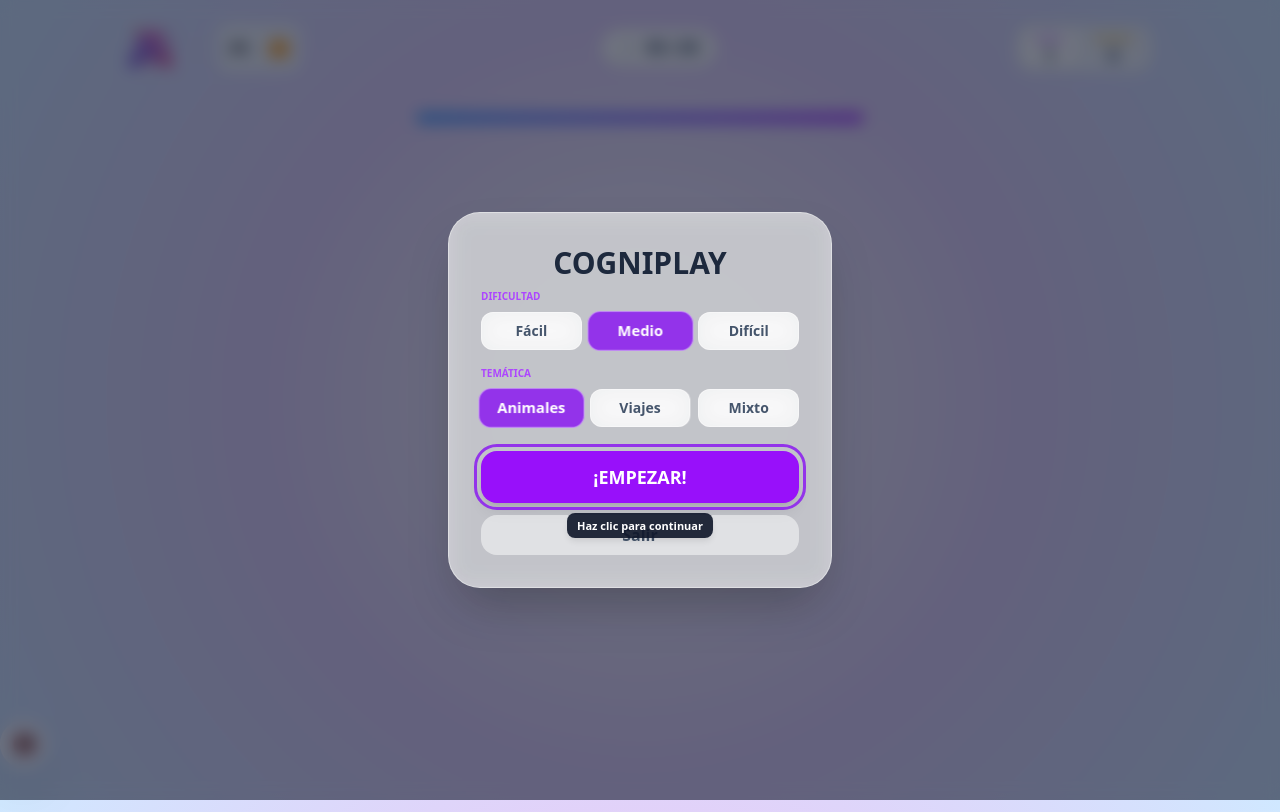
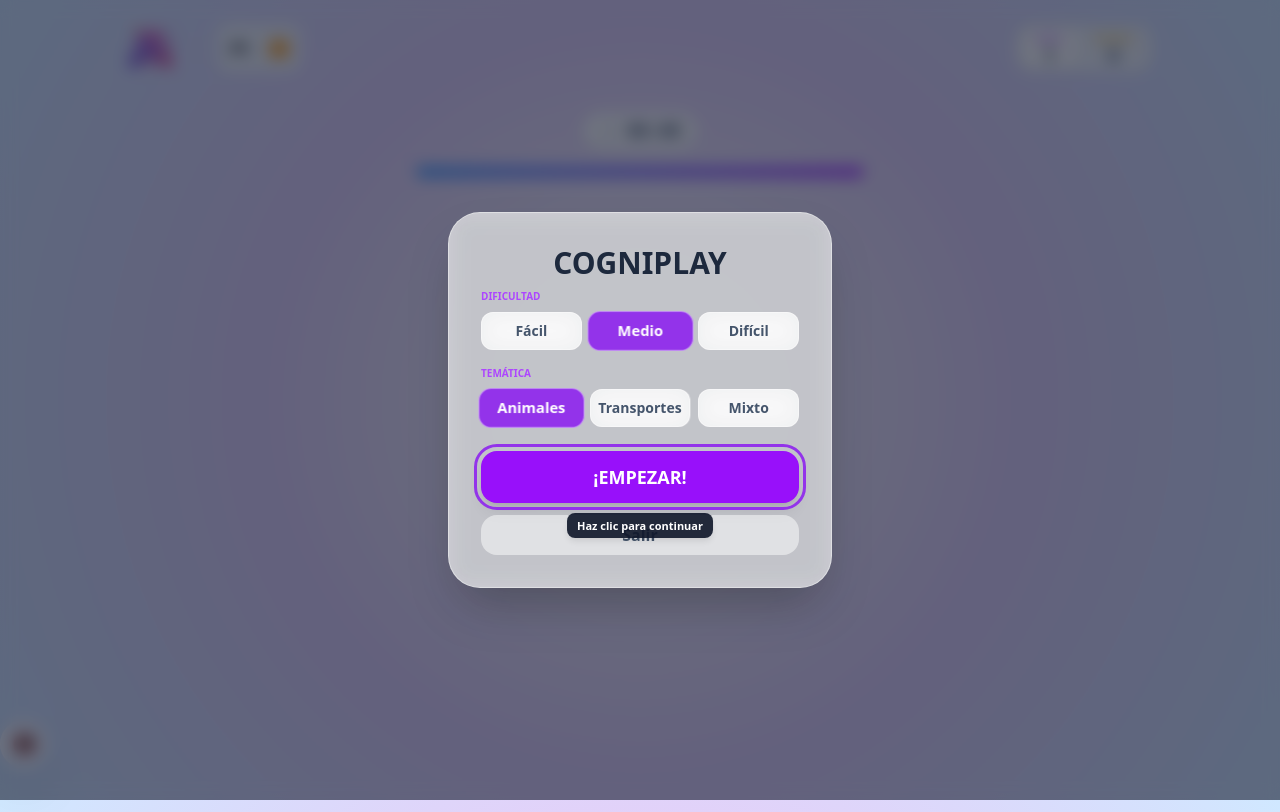
Before and after one commit to danielsamx/cogniplay, a plain HTML site: page pages/memoria.html in a window 1280 px wide. Drawn offline with nearby package versions, Linux system fonts and the light colour scheme.

Commit message:
fix descriptions and resize logo

```diff
--- a/pages/memoria.html
+++ b/pages/memoria.html
@@ -145,25 +145,6 @@
           </div>
         </div>
 
-        <div
-          class="flex flex-col items-center flex-grow sm:flex-none"
-          role="timer"
-          aria-live="polite"
-        >
-          <div
-            class="flex items-center gap-1 sm:gap-2 px-3 sm:px-4 py-1 bg-white rounded-full shadow-sm border border-slate-100"
-          >
-            <span class="animate-pulse text-sm sm:text-base" aria-hidden="true"
-              >⏱️</span
-            >
-            <span
-              id="timer-text"
-              class="font-mono font-bold text-sm sm:text-lg text-slate-700"
-              >00:00</span
-            >
-          </div>
-        </div>
-
         <div class="flex gap-1 sm:gap-2">
           <div
             class="flex bg-slate-100 p-1 rounded-xl sm:rounded-2xl shadow-inner"
@@ -202,6 +183,24 @@
     </nav>
 
     <main class="w-full flex-grow flex flex-col items-center px-1 sm:px-4">
+      <div
+        class="flex flex-col items-center flex-grow sm:flex-none mb-4"
+        role="timer"
+        aria-live="polite"
+      >
+        <div
+          class="flex items-center gap-1 sm:gap-2 px-3 sm:px-4 py-1 bg-white rounded-full shadow-sm border border-slate-100"
+        >
+          <span class="animate-pulse text-sm sm:text-base" aria-hidden="true"
+            >⏱️</span
+          >
+          <span
+            id="timer-text"
+            class="font-mono font-bold text-sm sm:text-lg text-slate-700"
+            >00:00</span
+          >
+        </div>
+      </div>
       <div class="w-full max-w-md mb-4 sm:mb-6">
         <div
           class="w-full bg-slate-200 h-2 sm:h-3 rounded-full overflow-hidden shadow-inner"
@@ -650,7 +649,7 @@
               <p class="font-black text-[10px] mb-2 text-purple-500 uppercase">Temática</p>
               <div class="flex gap-2" role="radiogroup">
                 <button onclick="setCategory('animales', this)" class="btn-category glass flex-1 py-2 rounded-xl font-bold btn-active text-sm" data-tooltip="Naturaleza">Animales</button>
-                <button onclick="setCategory('transportes', this)" class="btn-category glass flex-1 py-2 rounded-xl font-bold text-sm" data-tooltip="Aventuras">Viajes</button>
+                <button onclick="setCategory('transportes', this)" class="btn-category glass flex-1 py-2 rounded-xl font-bold text-sm" data-tooltip="Aventuras">Transportes</button>
                 <button onclick="setCategory('mixto', this)" class="btn-category glass flex-1 py-2 rounded-xl font-bold text-sm" data-tooltip="Todo junto">Mixto</button>
               </div>
             </div>
```
Also changed, not shown: index.html (+2 -2 lines), pages/explorar.html (+1 -1 lines), pages/nosotros.html (+1 -1 lines).
